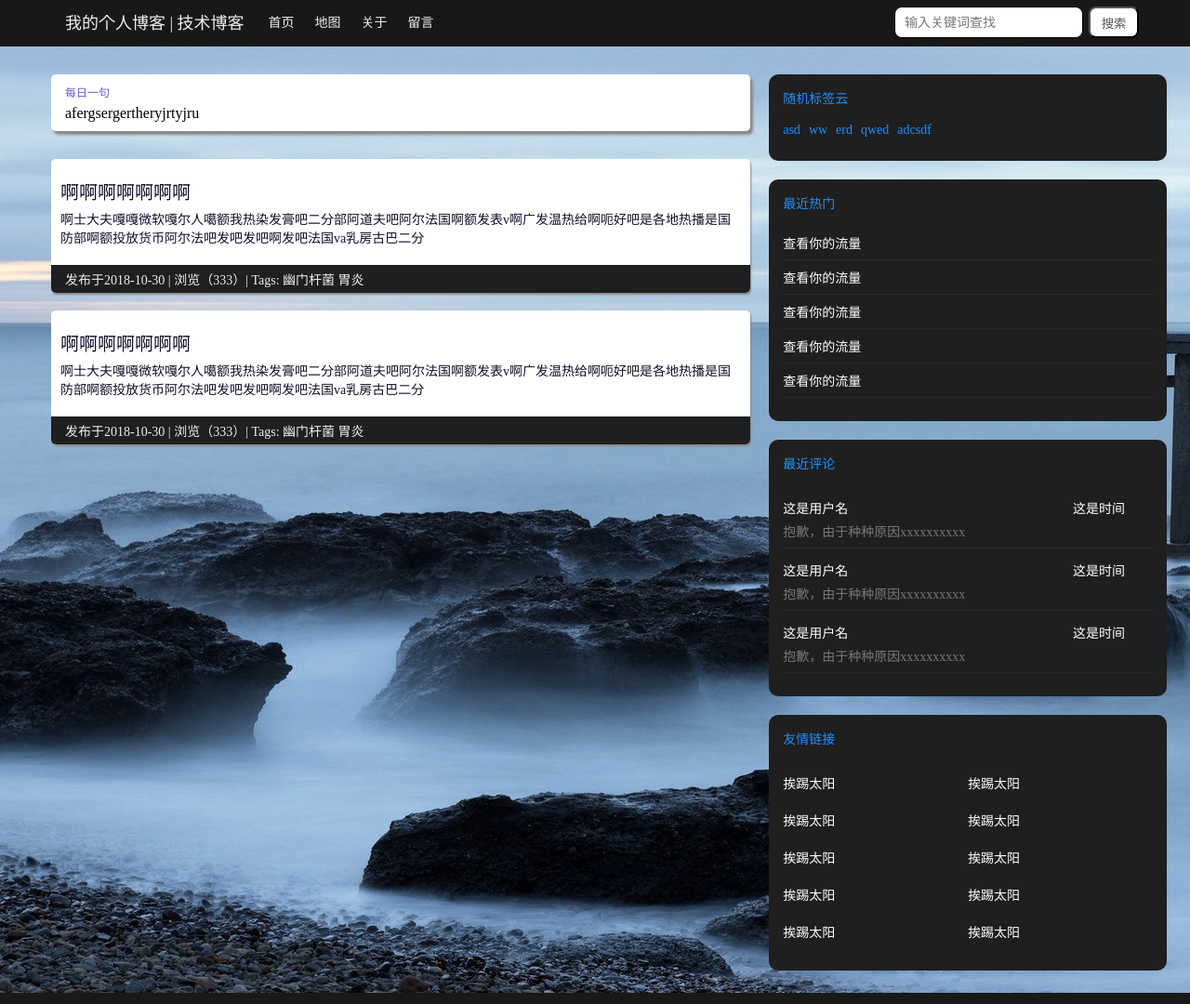
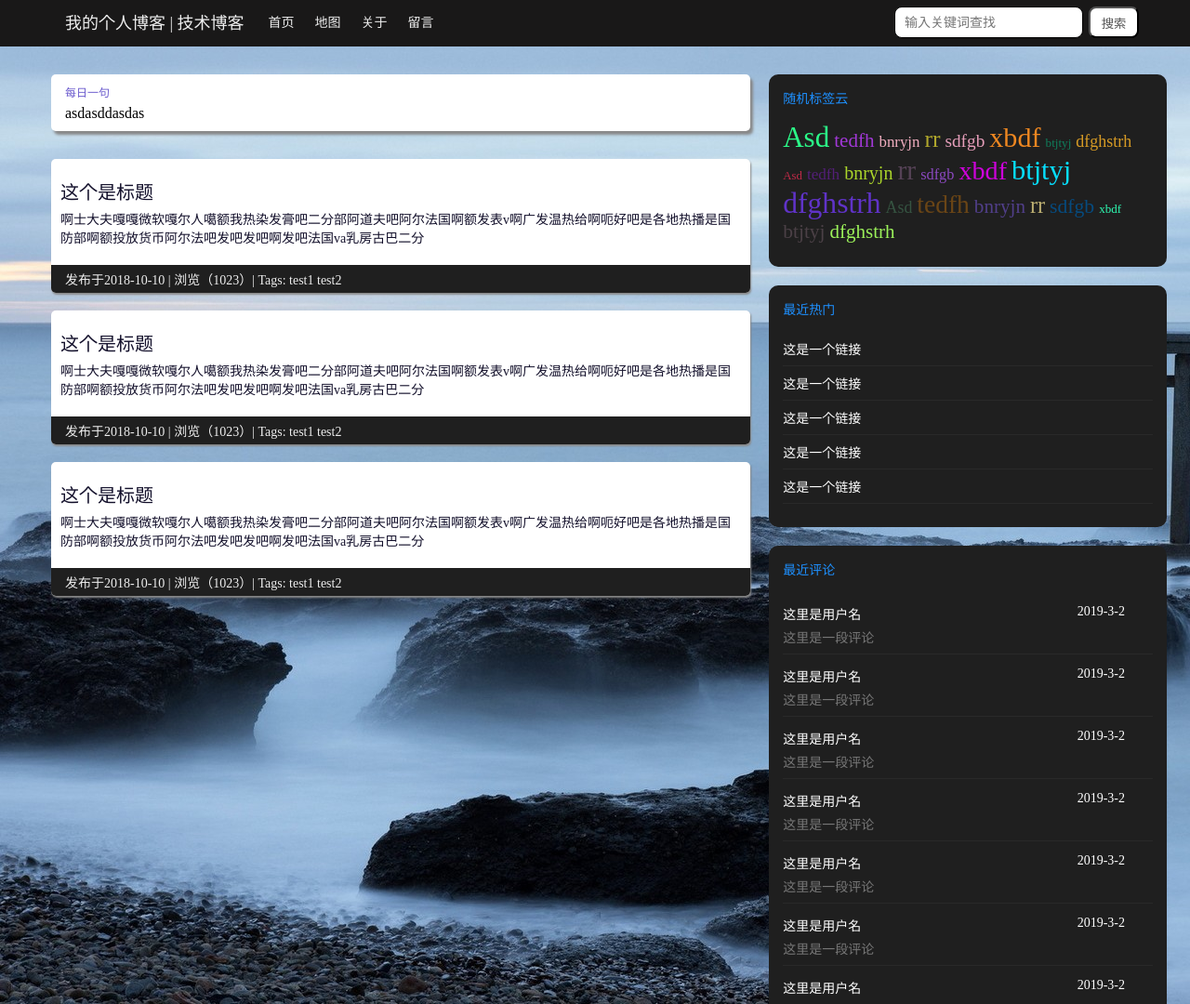
Before and after one commit to zhengxiaoqiu/PersonalBlog, a plain HTML site: page page/index.html in a window 1280 px wide. Shown: the top 1080 px of the page at 93% size. Drawn offline with nearby package versions, Linux system fonts and the light colour scheme.

Commit message:
首页Vue化

```diff
--- a/page/index.html
+++ b/page/index.html
@@ -5,6 +5,7 @@
     <title>个人博客</title>
     <link rel="stylesheet" href="./css/base.css">
     <link rel="stylesheet" href="./css/index.css">
+    <script src="https://cdn.jsdelivr.net/npm/vue/dist/vue.js"> </script>
 </head>
 <body>
     <header class="header">
@@ -24,71 +25,43 @@
     </header>
     <div class="content">
         <div class="content_left">
-            <div class="every_day">
+            <div class="every_day" id="every_day">
                 <span>每日一句</span>
-                <p>afergsergertheryjrtyjru</p>
+                <p v-html="getcontent">afergsergertheryjrtyjru</p>
             </div>
-            <div class="article_list">
-                <div class="article">
-                    <a href="/" class="article_title">啊啊啊啊啊啊啊</a>
-                    <p class="article_content">
-                        啊士大夫嘎嘎微软嘎尔人噶额我热染发膏吧二分部阿道夫吧阿尔法国啊额发表v啊广发温热给啊呃好吧是各地热播是国防部啊额投放货币阿尔法吧发吧发吧啊发吧法国va乳房古巴二分
-                    </p>
-                    <div class="article_foot">发布于2018-10-30 | 浏览（333）| Tags: 幽门杆菌 胃炎 </div>
-                </div>
-                <div class="article">
-                    <a class="article_title">啊啊啊啊啊啊啊</a>
-                    <p class="article_content">
-                        啊士大夫嘎嘎微软嘎尔人噶额我热染发膏吧二分部阿道夫吧阿尔法国啊额发表v啊广发温热给啊呃好吧是各地热播是国防部啊额投放货币阿尔法吧发吧发吧啊发吧法国va乳房古巴二分
-                    </p>
-                    <div class="article_foot">发布于2018-10-30 | 浏览（333）| Tags: 幽门杆菌 胃炎 </div>
+            <div class="article_list" id="article_list">
+                <div class="article" v-for="article in articleList">
+                    <a :href="article.link" class="article_title">{{article.title}}</a>
+                    <p class="article_content">{{article.content}}</p>
+                    <div class="article_foot">发布于{{article.date}} | 浏览（{{article.views}}）| Tags: {{article.tags}} </div>
                 </div>
             </div>
 
         </div>
         <div class="content_right">
-            <div class="right_module">
+            <div class="right_module" id="random_tags">
                 <div>随机标签云</div>
-                <a href="/">asd</a>
-                <a href="/">ww</a>
-                <a href="/">erd</a>
-                <a href="/">qwed</a>
-                <a href="/">adcsdf</a>
+                <a href="/" v-for="tag in tags" :style="{color:randomColor(), fontSize:randomSize()}">{{tag}}</a>
+
             </div>
-            <div class="right_module">
+            <div class="right_module" id="new_hot">
                 <div>最近热门</div>
                <ul>
-                   <li><a href="/">查看你的流量</a> </li>
-                   <li><a href="/">查看你的流量</a> </li>
-                   <li><a href="/">查看你的流量</a> </li>
-                   <li><a href="/">查看你的流量</a> </li>
-                   <li><a href="/">查看你的流量</a> </li>
+                   <li v-for="temp in titleList"><a :href="temp.link">{{temp.title}}</a> </li>
+
                </ul>
             </div>
-            <div class="right_module">
+            <div class="right_module" id="new_comments">
                 <div>最近评论</div>
                 <ul>
-                    <li>
+                    <li v-for="comment in commentList">
                         <div>
-                            <span>这是用户名</span>
-                            <span class="pull_right">这是时间</span>
+                            <span>{{comment.name}}</span>
+                            <span class="pull_right">{{comment.date}}</span>
                         </div>
-                        <p>抱歉，由于种种原因xxxxxxxxxx</p>
+                        <p>{{comment.comment}}</p>
                     </li>
-                    <li>
-                        <div>
-                            <span>这是用户名</span>
-                            <span class="pull_right">这是时间</span>
-                        </div>
-                        <p>抱歉，由于种种原因xxxxxxxxxx</p>
-                    </li>
-                    <li>
-                        <div>
-                            <span>这是用户名</span>
-                            <span class="pull_right">这是时间</span>
-                        </div>
-                        <p>抱歉，由于种种原因xxxxxxxxxx</p>
-                    </li>
+
 
                 </ul>
 
@@ -120,5 +93,7 @@
         </ul>
         <p>Copyright @ 2010-2100 啊手动阀打发</p>
     </footer>
+    <script src="./js/index.js"></script>
+    <script src="./js/base.js"></script>
 </body>
 </html>
--- /dev/null
+++ b/page/js/base.js
@@ -0,0 +1,71 @@
+var randomTags = new Vue({
+    el: '#random_tags',
+    data: {
+        tags: ['Asd','tedfh','bnryjn','rr','sdfgb','xbdf','btjtyj','dfghstrh','Asd','tedfh','bnryjn','rr','sdfgb','xbdf','btjtyj','dfghstrh','Asd','tedfh','bnryjn','rr','sdfgb','xbdf','btjtyj','dfghstrh']
+    },
+    computed: {
+        randomColor: function () {
+            return function () {
+                var r = Math.random() * 255;
+                var g = Math.random() * 255;
+                var b = Math.random() * 255;
+                return 'rgb('+r+','+g+','+b+')';
+            }
+        },
+        randomSize: function () {
+            return function () {
+                var size = (Math.random() * 20 + 12) + 'px';
+                return size;
+            }
+        }
+
+    },
+    created: function () {
+
+    }
+})
+
+var newHot = new Vue({
+    el: '#new_hot',
+    data: {
+       titleList: [
+           {
+               title: '这是一个链接',
+               link: 'http://www.baidu.com'
+           },
+           {
+               title: '这是一个链接',
+               link: 'http://www.baidu.com'
+           },
+           {
+               title: '这是一个链接',
+               link: 'http://www.baidu.com'
+           },
+           {
+               title: '这是一个链接',
+               link: 'http://www.baidu.com'
+           },
+           {
+               title: '这是一个链接',
+               link: 'http://www.baidu.com'
+           }
+       ]
+    }
+})
+
+var newComments = new Vue({
+    el: '#new_comments',
+    data:{
+        commentList: [
+            {name:'这里是用户名', date:'2019-3-2',comment: '这里是一段评论'},
+            {name:'这里是用户名', date:'2019-3-2',comment: '这里是一段评论'},
+            {name:'这里是用户名', date:'2019-3-2',comment: '这里是一段评论'},
+            {name:'这里是用户名', date:'2019-3-2',comment: '这里是一段评论'},
+            {name:'这里是用户名', date:'2019-3-2',comment: '这里是一段评论'},
+            {name:'这里是用户名', date:'2019-3-2',comment: '这里是一段评论'},
+            {name:'这里是用户名', date:'2019-3-2',comment: '这里是一段评论'},
+            {name:'这里是用户名', date:'2019-3-2',comment: '这里是一段评论'},
+            {name:'这里是用户名', date:'2019-3-2',comment: '这里是一段评论'}
+            ]
+    }
+})
--- /dev/null
+++ b/page/js/index.js
@@ -0,0 +1,55 @@
+var everyDay = new Vue({
+    el: '#every_day',
+    data: {
+        content: 'asdasddasdas'
+    },
+    computed: {
+        getcontent: function () {
+            return this.content;
+        }
+    },
+    created: function () {
+        //请求数据，给data赋值
+    }
+})
+
+var articleList = new Vue({
+    el: '#article_list',
+    data: {
+        articleList: [
+            {
+                title: '这个是标题',
+                content: '啊士大夫嘎嘎微软嘎尔人噶额我热染发膏吧二分部阿道夫吧阿尔法国啊额发表v啊广发温热给啊呃好吧是各地热播是国防部啊额投放货币阿尔法吧发吧发吧啊发吧法国va乳房古巴二分',
+                date:'2018-10-10',
+                views: '1023',
+                tags: 'test1 test2',
+                id: '1',
+                link: ''
+            },
+            {
+                title: '这个是标题',
+                content: '啊士大夫嘎嘎微软嘎尔人噶额我热染发膏吧二分部阿道夫吧阿尔法国啊额发表v啊广发温热给啊呃好吧是各地热播是国防部啊额投放货币阿尔法吧发吧发吧啊发吧法国va乳房古巴二分',
+                date:'2018-10-10',
+                views: '1023',
+                tags: 'test1 test2',
+                id: '1',
+                link: ''
+            },
+            {
+                title: '这个是标题',
+                content: '啊士大夫嘎嘎微软嘎尔人噶额我热染发膏吧二分部阿道夫吧阿尔法国啊额发表v啊广发温热给啊呃好吧是各地热播是国防部啊额投放货币阿尔法吧发吧发吧啊发吧法国va乳房古巴二分',
+                date:'2018-10-10',
+                views: '1023',
+                tags: 'test1 test2',
+                id: '1',
+                link: ''
+            }
+        ]
+    },
+    computed: {
+
+    },
+    created: function () {
+
+    }
+})
```
